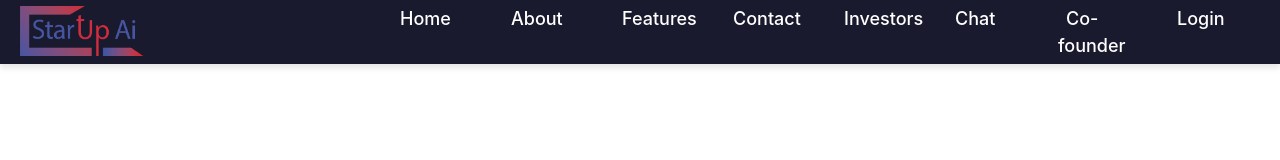
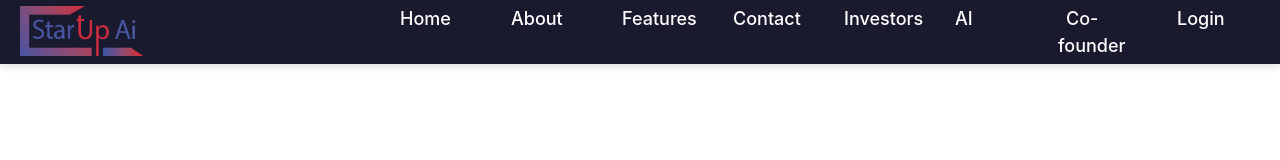
Before and after one commit to Mokshjain131/Pterodactyl, a React (Vite) app in the folder Frontend/: page /chat in a window 1280 px wide. Shown: the top 160 px of the page. Built offline with nearby package versions, Linux system fonts and the light colour scheme.

Commit message:
Update navbar.jsx

```diff
--- a/Frontend/src/components/navbar.jsx
+++ b/Frontend/src/components/navbar.jsx
@@ -24,7 +24,7 @@
         <li><Link to="/features">Features</Link></li>
         <li><Link to="/contact">Contact</Link></li>
         <li><Link to="/investors">Investors</Link></li>
-        <li><Link to="/chat">Chat</Link></li>
+        <li><Link to="/chat">AI</Link></li>
         <li><Link to="/cofounder">Co-founder</Link></li>
         <li><Link to="/login">Login</Link></li>
       </ul>
```
